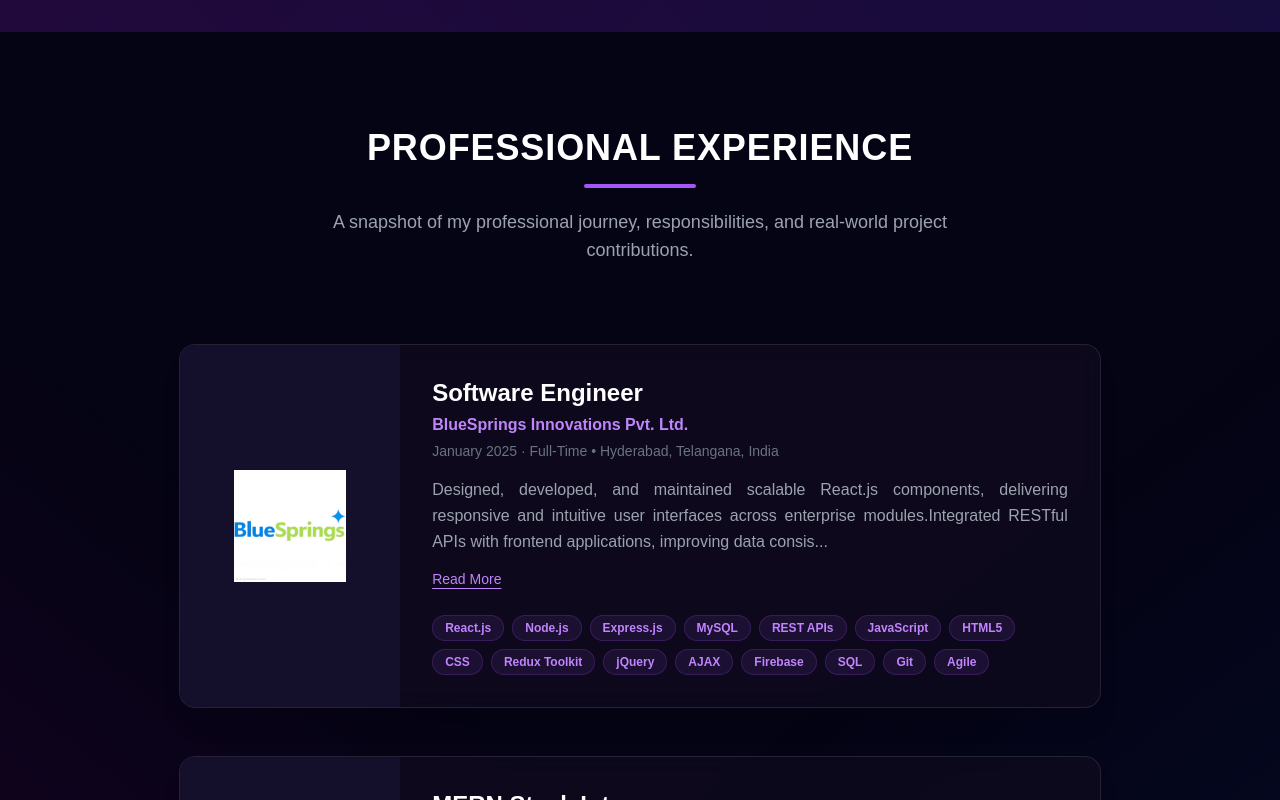
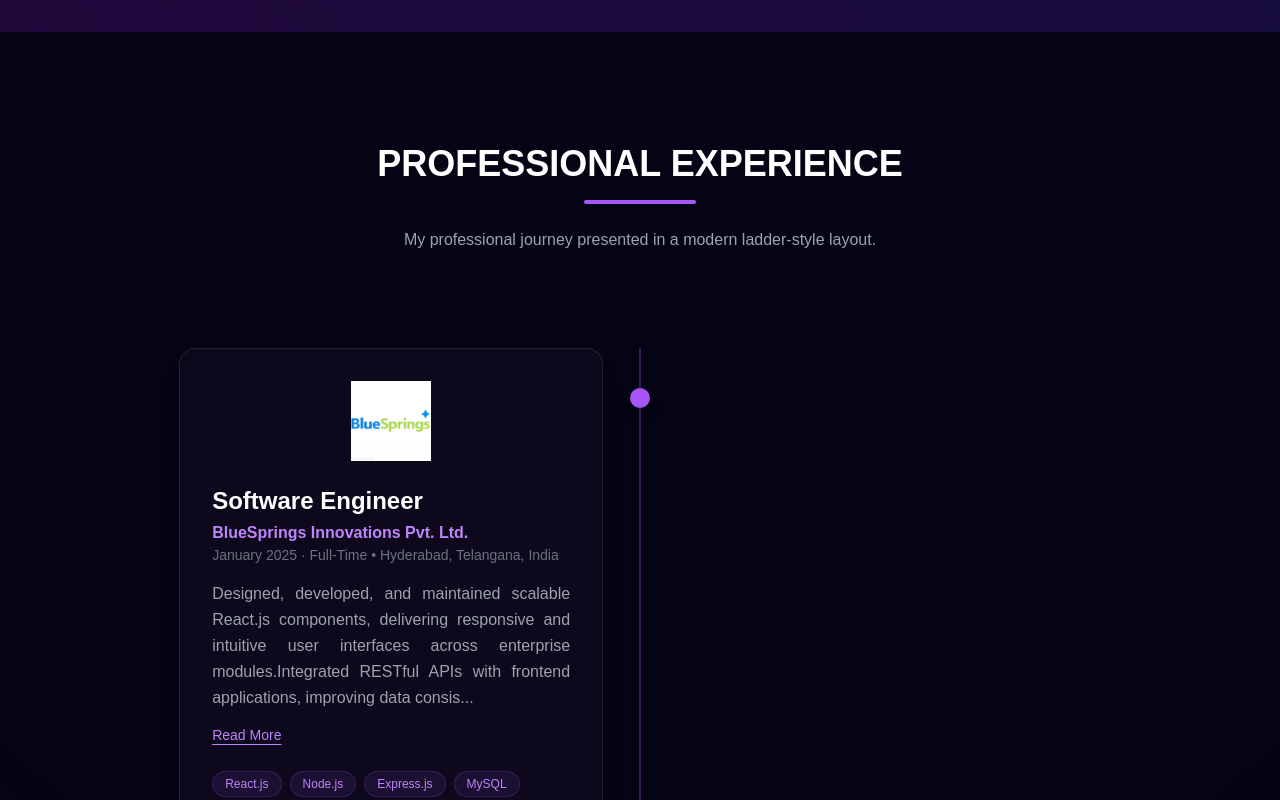
Before and after one commit to anchal-singh26/portfolio, a React (Vite) app: page / in a window 1280 px wide. Shown: the part 6700-7500 px from the top of the page. Built offline with nearby package versions, Linux system fonts and the light colour scheme; a web font is replaced by a local one.

Commit message:
Update Professional-experience.jsx

```diff
--- a/src/components/Professional-Experience/Professional-experience.jsx
+++ b/src/components/Professional-Experience/Professional-experience.jsx
@@ -14,49 +14,64 @@ const ProfessionalExperience = () => {
   return (
     <section
       id="professional-experience"
-      className="py-24 px-[8vw] md:px-[6vw] lg:px-[14vw] font-sans relative bg-skills-gradient clip-path-custom-3"
+      className="py-28 px-[6vw] lg:px-[14vw] font-sans relative bg-skills-gradient clip-path-custom-3"
     >
-      {/* Section Title */}
-      <div className="text-center mb-20">
-        <h2 className="text-4xl font-bold text-white tracking-wide">
+      {/* Title */}
+      <div className="text-center mb-24">
+        <h2 className="text-4xl font-bold text-white">
           PROFESSIONAL EXPERIENCE
         </h2>
         <div className="w-28 h-1 bg-purple-500 mx-auto mt-4 rounded-full"></div>
-        <p className="text-gray-400 mt-5 text-lg max-w-2xl mx-auto">
-          A snapshot of my professional journey, responsibilities, and real-world project contributions.
+        <p className="text-gray-400 mt-6 max-w-2xl mx-auto">
+          My professional journey presented in a modern ladder-style layout.
         </p>
       </div>
 
-      {/* Experience List */}
-      <div className="flex flex-col gap-12">
-        {professionalExperience.map((exp) => (
+      {/* Ladder Container */}
+      <div className="relative">
+        {/* Center Line */}
+        <div className="absolute left-1/2 top-0 h-full w-[2px] bg-purple-500/30 -translate-x-1/2"></div>
+
+        {/* Experience Items */}
+        <div className="flex flex-col gap-20">
+          {professionalExperience.map((exp, index) => {
+            const isLeft = index % 2 === 0;
+
+            return (
               <div
                 key={exp.id}
-            className="group grid grid-cols-1 md:grid-cols-[220px_1fr] bg-[#0f0b1e]/80 backdrop-blur-md border border-white/10 rounded-2xl overflow-hidden shadow-xl hover:shadow-purple-500/30 transition-all duration-300"
+                className={`relative flex flex-col md:flex-row ${
+                  isLeft ? 'md:justify-start' : 'md:justify-end'
+                }`}
               >
-            {/* Left Logo Section */}
-            <div className="flex items-center justify-center bg-[#140f2b] p-6">
+                {/* Dot */}
+                <div className="absolute left-1/2 top-10 w-5 h-5 bg-purple-500 rounded-full -translate-x-1/2 z-10 shadow-lg"></div>
+
+                {/* Card */}
+                <div
+                  className={`w-full md:w-[46%] bg-[#0f0b1e]/80 backdrop-blur-md border border-white/10 rounded-2xl shadow-xl p-8 transition-all duration-300 hover:shadow-purple-500/40 ${
+                    isLeft ? 'md:mr-auto' : 'md:ml-auto'
+                  }`}
+                >
+                  {/* Logo */}
+                  <div className="flex justify-center mb-6">
                     <img
                       src={exp.img}
                       alt={exp.company}
-                className="w-full h-auto max-h-28 object-contain"
+                      className="max-h-20 object-contain"
                     />
                   </div>
 
-            {/* Right Content Section */}
-            <div className="p-8">
-              {/* Header */}
-              <div className="mb-4">
+                  {/* Content */}
                   <h3 className="text-2xl font-bold text-white mb-1">
                     {exp.role}
                   </h3>
                   <p className="text-purple-400 font-semibold">
                     {exp.company}
                   </p>
-                <p className="text-sm text-gray-500 mt-1">
+                  <p className="text-sm text-gray-500 mb-4">
                     {exp.date} • {exp.location}
                   </p>
-              </div>
 
                   {/* Description */}
                   <p className="text-gray-400 text-justify leading-relaxed mb-3">
@@ -67,17 +82,17 @@ const ProfessionalExperience = () => {
 
                   <button
                     onClick={() => toggleReadMore(exp.id)}
-                className="text-sm text-purple-400 hover:text-purple-300 underline underline-offset-4 transition"
+                    className="text-sm text-purple-400 underline underline-offset-4 hover:text-purple-300"
                   >
                     {expanded[exp.id] ? 'Read Less' : 'Read More'}
                   </button>
 
                   {/* Skills */}
                   <div className="flex flex-wrap gap-2 mt-6">
-                {exp.skills.map((skill, index) => (
+                    {exp.skills.map((skill, i) => (
                       <span
-                    key={index}
-                    className="px-3 py-1 text-xs font-semibold rounded-full bg-purple-500/10 text-purple-400 border border-purple-500/20"
+                        key={i}
+                        className="px-3 py-1 text-xs rounded-full bg-purple-500/10 text-purple-400 border border-purple-500/20"
                       >
                         {skill}
                       </span>
@@ -85,7 +100,9 @@ const ProfessionalExperience = () => {
                   </div>
                 </div>
               </div>
-        ))}
+            );
+          })}
+        </div>
       </div>
     </section>
   );
```
Lines whose indentation alone changed are shown as unchanged.
